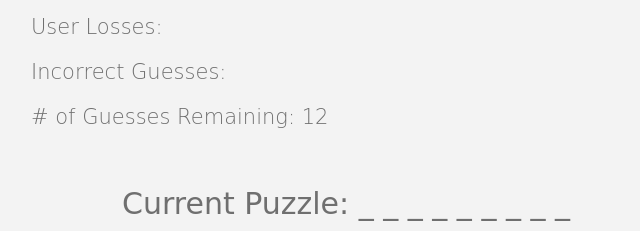
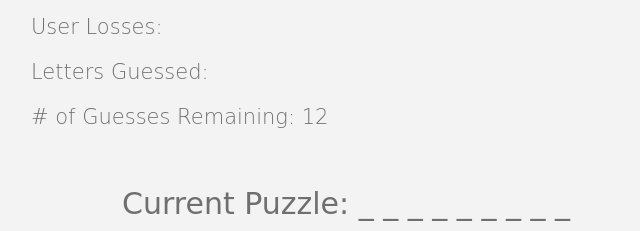
Before and after one commit to DoctorSlow/Hangman-Game, a plain HTML site: page index.html in a window 1280 px wide. Shown: the part 448-679 px from the top of the page, 294-934 px from the left. Drawn offline with nearby package versions, Linux system fonts and the light colour scheme; a web font is replaced by a local one.

Commit message:
updated guessed letters section in HTML

```diff
--- a/index.html
+++ b/index.html
@@ -28,7 +28,7 @@
                     <p>User Losses:
                         <span id="user-Losses"></span>
                     </p>
-                    <p>Incorrect Guesses:
+                    <p>Letters Guessed:
                         <span id="user-Guesses"></span>
                     </p>
                     <p># of Guesses Remaining:
```
